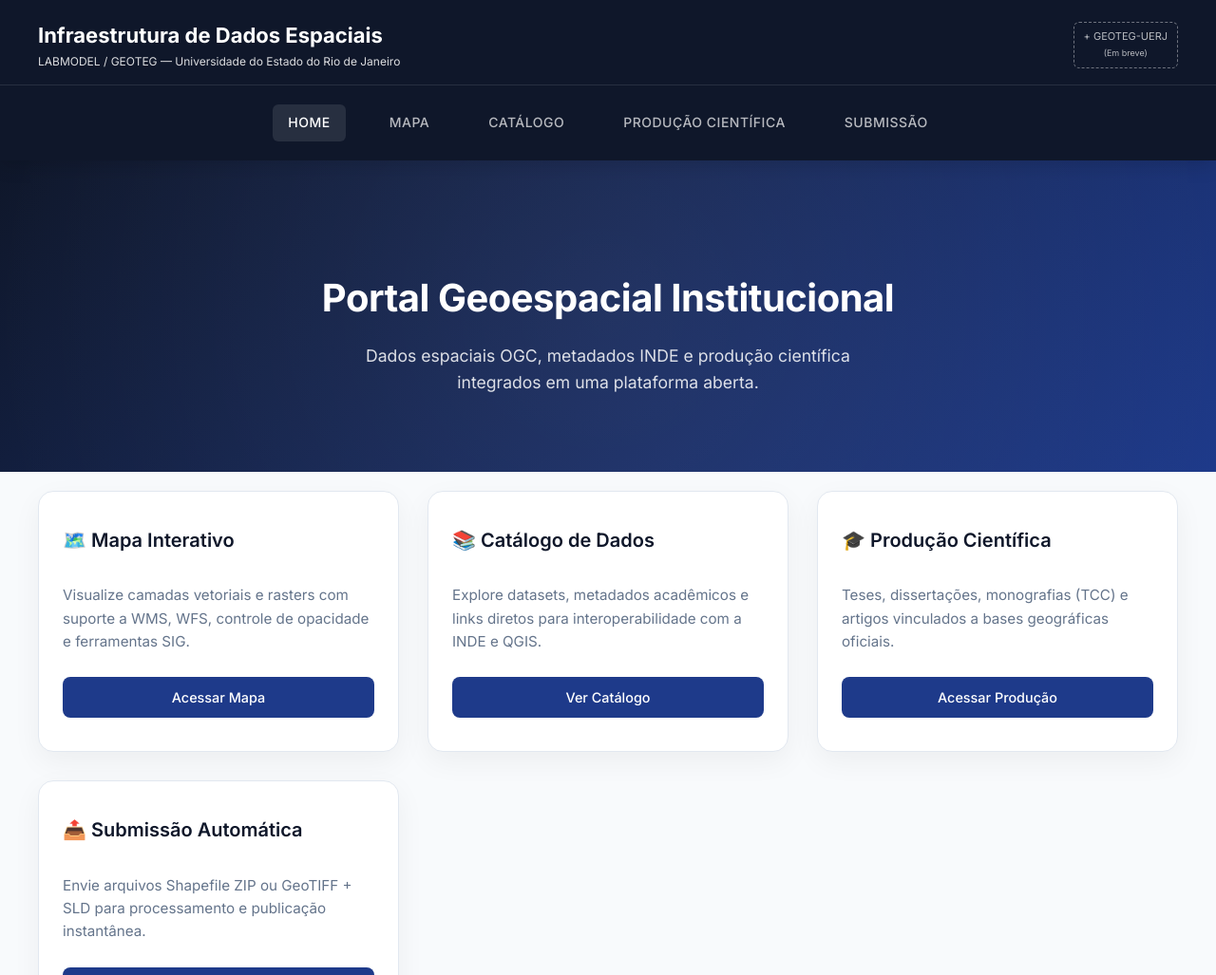
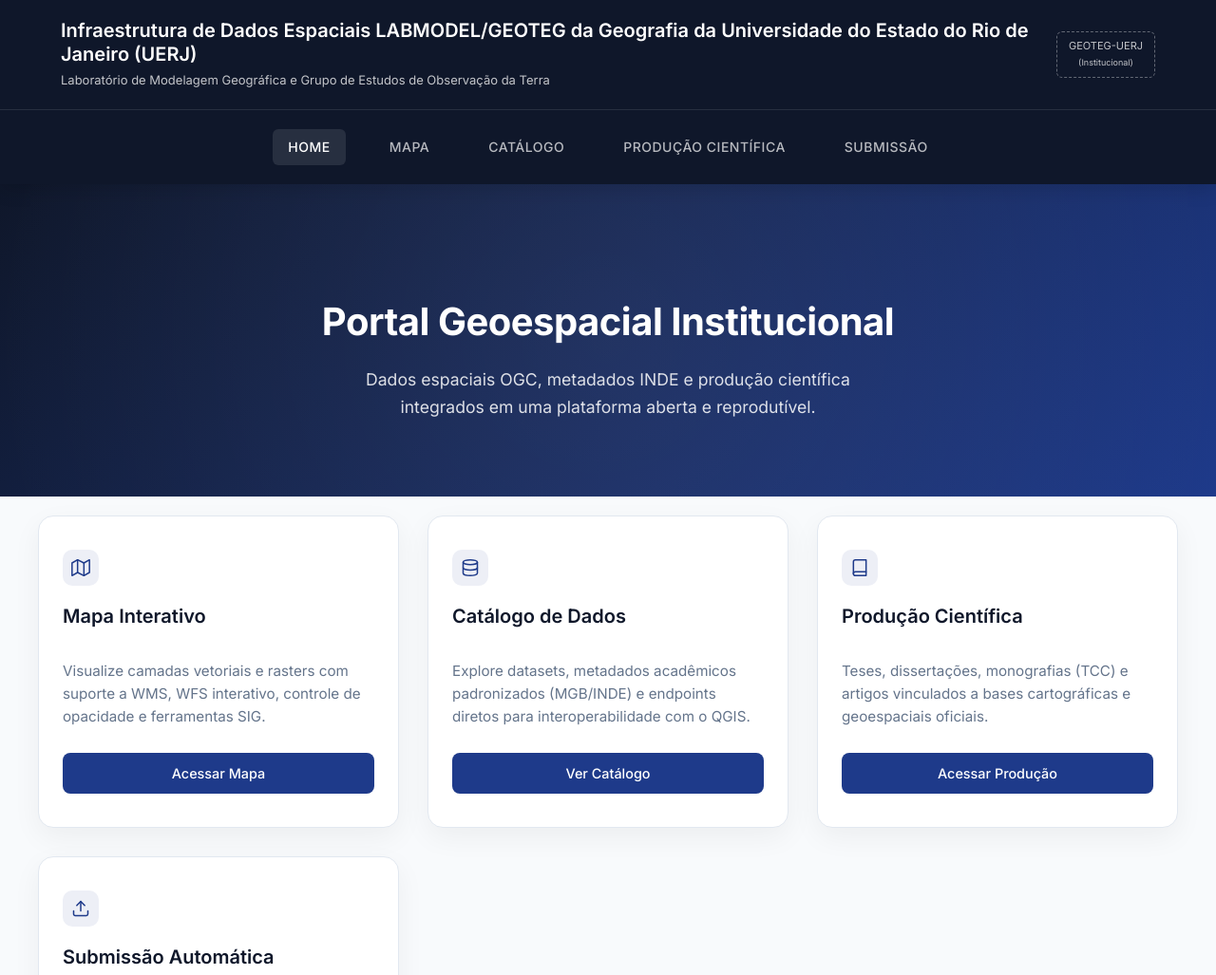
Before and after one commit to labmodel-geoteg-uerj-geo/portal, a plain HTML site: page public/index.html in a window 1280 px wide. Shown: the top 1027 px of the page at 95% size. Drawn offline with Linux system fonts and the light colour scheme.

Commit message:
Update index.html

```diff
--- a/public/index.html
+++ b/public/index.html
@@ -7,25 +7,56 @@
   <link rel="stylesheet" href="css/style.css">
   <style>
     .brand-header {
+      max-width: 1200px;
+      margin: 0 auto;
+      width: 100%;
+      display: flex;
+      justify-content: space-between;
+      align-items: center;
+      padding: 0 24px;
+      box-sizing: border-box;
+    }
+    .brand-left {
       display: flex;
       align-items: center;
-      gap: 15px;
+      gap: 18px;
     }
     .brand-logo {
-      height: 50px;
+      height: 52px;
       width: auto;
       background: white;
-      padding: 4px 8px;
-      border-radius: 6px;
-      box-shadow: 0 2px 4px rgba(0,0,0,0.1);
+      padding: 5px 10px;
+      border-radius: 8px;
+      box-shadow: 0 2px 8px rgba(0,0,0,0.15);
     }
     .future-logo-slot {
       font-size: 11px;
-      color: rgba(255,255,255,0.7);
-      border: 1px dashed rgba(255,255,255,0.4);
-      padding: 6px 10px;
+      color: rgba(255,255,255,0.75);
+      border: 1px dashed rgba(255,255,255,0.35);
+      padding: 6px 12px;
       border-radius: 6px;
       text-align: center;
+      white-space: nowrap;
+    }
+    .card-icon {
+      width: 38px;
+      height: 38px;
+      border-radius: 10px;
+      background: rgba(30, 58, 138, 0.08);
+      color: #1e3a8a;
+      display: flex;
+      align-items: center;
+      justify-content: center;
+      margin-bottom: 16px;
+    }
+    .card-icon svg {
+      width: 20px;
+      height: 20px;
+      stroke: currentColor;
+      stroke-width: 1.8;
+      stroke-linecap: round;
+      stroke-linejoin: round;
+      fill: none;
     }
   </style>
 </head>
@@ -33,23 +64,25 @@
 <body>
 
 <header>
-  <div class="brand-header" style="max-width: 1200px; margin: 0 auto; width: 100%; display: flex; justify-content: space-between; align-items: center; padding: 0 20px;">
-    <div style="display: flex; align-items: center; gap: 15px;">
-      <!-- Logotipo LABMODEL / UERJ -->
+  <div class="brand-header">
+    <div class="brand-left">
       <img src="images/logo-labmodel.png" alt="LABMODEL UERJ" class="brand-logo" onerror="this.style.display='none'">
       <div>
-        <h1 style="margin:0; font-size: 22px;">Infraestrutura de Dados Espaciais</h1>
-        <p style="margin:0; font-size: 12px; opacity: 0.85;">LABMODEL / GEOTEG — Universidade do Estado do Rio de Janeiro</p>
+        <h1 style="margin:0; font-size: 20px; font-weight: 600; line-height: 1.25;">
+          Infraestrutura de Dados Espaciais LABMODEL/GEOTEG da Geografia da Universidade do Estado do Rio de Janeiro (UERJ)
+        </h1>
+        <p style="margin:4px 0 0 0; font-size: 13px; color: rgba(255,255,255,0.75); font-weight: 400;">
+          Laboratório de Modelagem Geográfica e Grupo de Estudos de Observação da Terra
+        </p>
       </div>
     </div>
 
-    <!-- Espaço reservado para futura logo GEOTEG -->
     <div class="future-logo-slot" title="Futura inserção da logo GEOTEG-UERJ">
-      + GEOTEG-UERJ<br><span style="font-size:9px;">(Em breve)</span>
+      GEOTEG-UERJ<br><span style="font-size:9px;">(Institucional)</span>
     </div>
   </div>
 
-  <nav style="margin-top: 15px;">
+  <nav>
     <a href="index.html" class="active">Home</a>
     <a href="mapa.html">Mapa</a>
     <a href="catalogo.html">Catálogo</a>
@@ -60,31 +93,43 @@
 
 <section class="hero">
   <h2>Portal Geoespacial Institucional</h2>
-  <p>Dados espaciais OGC, metadados INDE e produção científica integrados em uma plataforma aberta.</p>
+  <p>Dados espaciais OGC, metadados INDE e produção científica integrados em uma plataforma aberta e reprodutível.</p>
 </section>
 
 <section class="cards">
   <div class="card">
-    <h3>🗺️ Mapa Interativo</h3>
-    <p>Visualize camadas vetoriais e rasters com suporte a WMS, WFS, controle de opacidade e ferramentas SIG.</p>
+    <div class="card-icon">
+      <svg viewBox="0 0 24 24"><polygon points="1 6 1 22 8 18 16 22 23 18 23 2 16 6 8 2 1 6"/><line x1="8" y1="2" x2="8" y2="18"/><line x1="16" y1="6" x2="16" y2="22"/></svg>
+    </div>
+    <h3>Mapa Interativo</h3>
+    <p>Visualize camadas vetoriais e rasters com suporte a WMS, WFS interativo, controle de opacidade e ferramentas SIG.</p>
     <a href="mapa.html">Acessar Mapa</a>
   </div>
 
   <div class="card">
-    <h3>📚 Catálogo de Dados</h3>
-    <p>Explore datasets, metadados acadêmicos e links diretos para interoperabilidade com a INDE e QGIS.</p>
+    <div class="card-icon">
+      <svg viewBox="0 0 24 24"><ellipse cx="12" cy="5" rx="9" ry="3"/><path d="M21 12c0 1.66-4 3-9 3s-9-1.34-9-3"/><path d="M3 5v14c0 1.66 4 3 9 3s9-1.34 9-3V5"/></svg>
+    </div>
+    <h3>Catálogo de Dados</h3>
+    <p>Explore datasets, metadados acadêmicos padronizados (MGB/INDE) e endpoints diretos para interoperabilidade com o QGIS.</p>
     <a href="catalogo.html">Ver Catálogo</a>
   </div>
 
   <div class="card">
-    <h3>🎓 Produção Científica</h3>
-    <p>Teses, dissertações, monografias (TCC) e artigos vinculados a bases geográficas oficiais.</p>
+    <div class="card-icon">
+      <svg viewBox="0 0 24 24"><path d="M4 19.5A2.5 2.5 0 0 1 6.5 17H20"/><path d="M6.5 2H20v20H6.5A2.5 2.5 0 0 1 4 19.5v-15A2.5 2.5 0 0 1 6.5 2z"/></svg>
+    </div>
+    <h3>Produção Científica</h3>
+    <p>Teses, dissertações, monografias (TCC) e artigos vinculados a bases cartográficas e geoespaciais oficiais.</p>
     <a href="producao.html">Acessar Produção</a>
   </div>
 
   <div class="card">
-    <h3>📤 Submissão Automática</h3>
-    <p>Envie arquivos Shapefile ZIP ou GeoTIFF + SLD para processamento e publicação instantânea.</p>
+    <div class="card-icon">
+      <svg viewBox="0 0 24 24"><path d="M21 15v4a2 2 0 0 1-2 2H5a2 2 0 0 1-2-2v-4"/><polyline points="17 8 12 3 7 8"/><line x1="12" y1="3" x2="12" y2="15"/></svg>
+    </div>
+    <h3>Submissão Automática</h3>
+    <p>Envie arquivos Shapefile ZIP ou GeoTIFF acompanhados de estilo SLD para validação e publicação automatizada.</p>
     <a href="submissao.html">Submeter Dados</a>
   </div>
 </section>
```
